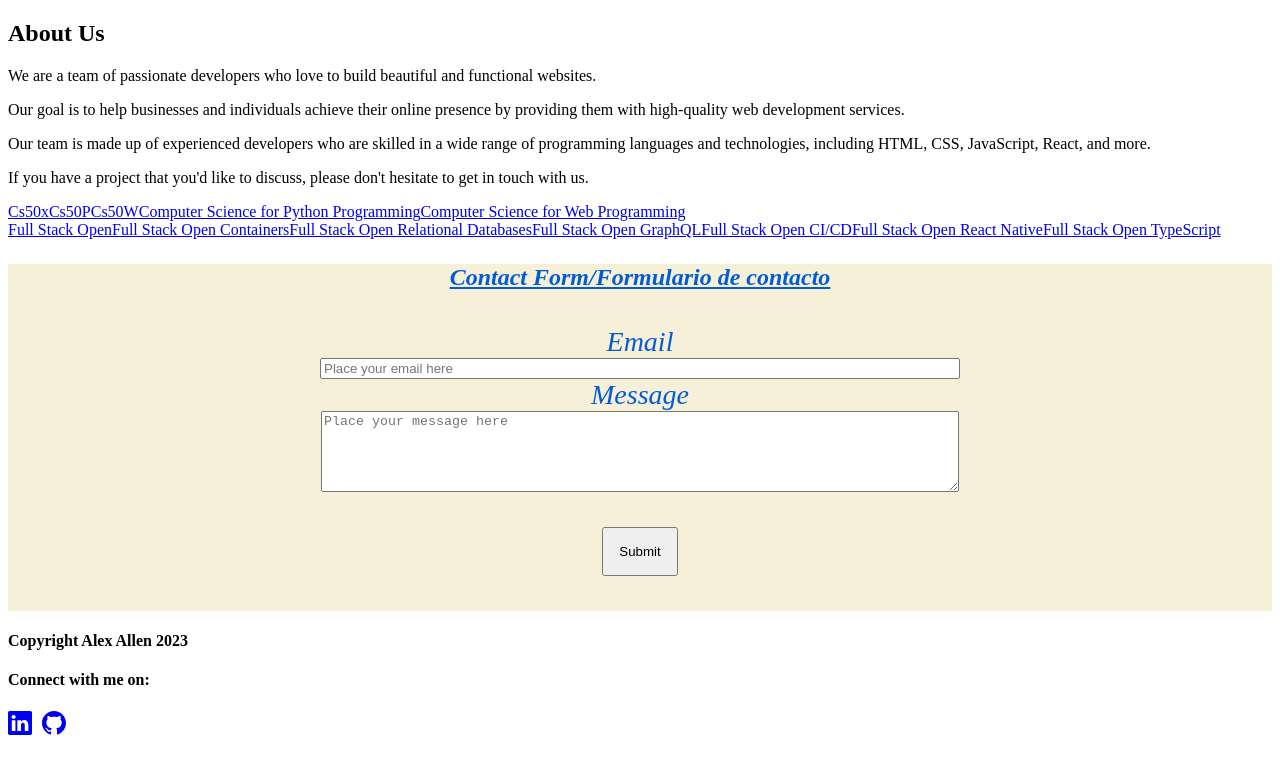
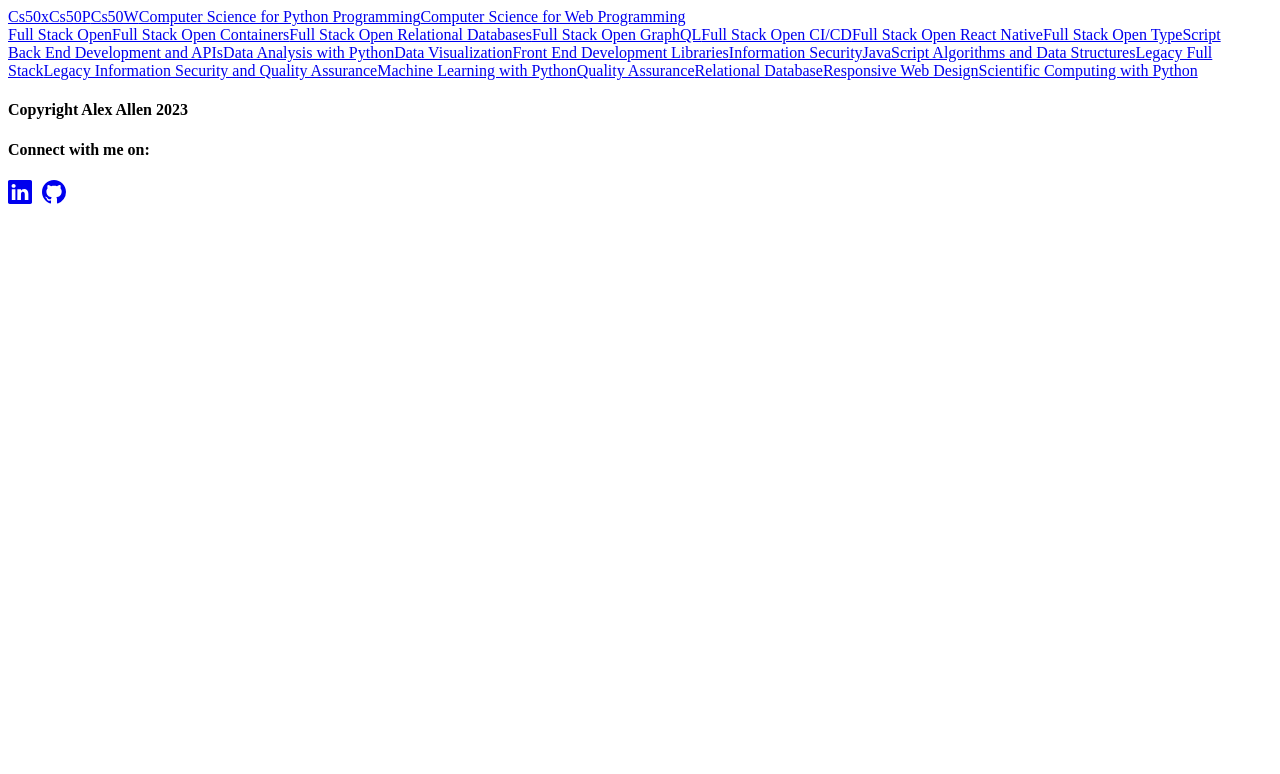
Before and after one commit to AlexAllen247/Teckbuff, a React (Create React App) app in the folder frontend/: page /certifications in a window 1280 px wide. Shown: the top 774 px of the page. Built offline with nearby package versions, Linux system fonts and the light colour scheme.

Commit message:
added all certifications

```diff
--- a/frontend/src/App.js
+++ b/frontend/src/App.js
@@ -1,11 +1,13 @@
 import { useState } from "react";
 import React from "react";
+import { Routes, Route } from "react-router-dom";
 
 import ContactForm from "./components/ContactForm";
 import Notification from "./components/Notfication";
 import Footer from "./components/Footer";
 import About from "./components/About";
 import Certifications from "./components/Certifications";
+import Profile from "./components/Profile";
 
 import contactFormService from "./services/contactForms";
 
@@ -37,9 +39,17 @@ const App = () => {
   return (
     <div>
       <Notification notification={notification} />
-      <About />
-      <Certifications />
-      <ContactForm onCreate={createForm} />
+      <Routes>
+        <Route path="/" element={<Profile />} />
+        <Route path="/certifications" element={<Certifications />} />
+        <Route path="/about" element={<About />} />
+
+        <Route
+          path="/contactforms"
+          element={<ContactForm onCreate={createForm} />}
+        />
+      </Routes>
+
       <Footer />
     </div>
   );
--- a/frontend/src/components/Certifications.js
+++ b/frontend/src/components/Certifications.js
@@ -91,7 +91,99 @@ const Certifications = () => {
         Full Stack Open TypeScript
       </a>
       </div>
-      <div className="FreeCodeCamp"></div>
+      <div className="FreeCodeCamp">
+      <a
+        href="https://www.freecodecamp.org/certification/AlexAllen247/back-end-development-and-apis"
+        target="_blank"
+        rel="noreferrer"
+      >
+        Back End Development and APIs
+      </a>
+      <a
+        href="https://www.freecodecamp.org/certification/AlexAllen247/data-analysis-with-python-v7"
+        target="_blank"
+        rel="noreferrer"
+      >
+        Data Analysis with Python
+      </a>
+      <a
+        href="https://www.freecodecamp.org/certification/AlexAllen247/data-visualization"
+        target="_blank"
+        rel="noreferrer"
+      >
+        Data Visualization
+      </a>
+      <a
+        href="https://www.freecodecamp.org/certification/AlexAllen247/front-end-development-libraries"
+        target="_blank"
+        rel="noreferrer"
+      >
+        Front End Development Libraries
+      </a>
+      <a
+        href="https://www.freecodecamp.org/certification/AlexAllen247/information-security-v7"
+        target="_blank"
+        rel="noreferrer"
+      >
+        Information Security
+      </a>
+      <a
+        href="https://www.freecodecamp.org/certification/AlexAllen247/javascript-algorithms-and-data-structures"
+        target="_blank"
+        rel="noreferrer"
+      >
+        JavaScript Algorithms and Data Structures
+      </a>
+      <a
+        href="https://www.freecodecamp.org/certification/AlexAllen247/full-stack"
+        target="_blank"
+        rel="noreferrer"
+      >
+        Legacy Full Stack
+      </a>
+      <a
+        href="https://www.freecodecamp.org/certification/AlexAllen247/information-security-and-quality-assurance"
+        target="_blank"
+        rel="noreferrer"
+      >
+        Legacy Information Security and Quality Assurance
+      </a>
+      <a
+        href="https://www.freecodecamp.org/certification/AlexAllen247/machine-learning-with-python-v7"
+        target="_blank"
+        rel="noreferrer"
+      >
+        Machine Learning with Python
+      </a>
+      <a
+        href="https://www.freecodecamp.org/certification/AlexAllen247/quality-assurance-v7"
+        target="_blank"
+        rel="noreferrer"
+      >
+        Quality Assurance
+      </a>
+      <a
+        href="https://www.freecodecamp.org/certification/AlexAllen247/relational-database-v8"
+        target="_blank"
+        rel="noreferrer"
+      >
+        Relational Database
+      </a>
+      <a
+        href="https://www.freecodecamp.org/certification/AlexAllen247/responsive-web-design"
+        target="_blank"
+        rel="noreferrer"
+      >
+        Responsive Web Design
+      </a>
+      <a
+        href="https://www.freecodecamp.org/certification/AlexAllen247/scientific-computing-with-python-v7"
+        target="_blank"
+        rel="noreferrer"
+      >
+        Scientific Computing with Python
+      </a>
+      </div>
     </section>
   );
 };
--- a/frontend/src/index.js
+++ b/frontend/src/index.js
@@ -1,5 +1,10 @@
 import React from "react";
 import ReactDOM from "react-dom/client";
 import App from "./App";
+import { BrowserRouter as Router } from "react-router-dom";
 
-ReactDOM.createRoot(document.getElementById("root")).render(<App />);
+ReactDOM.createRoot(document.getElementById("root")).render(
+  <Router>
+    <App />
+  </Router>
+);
```
Also changed, not shown: frontend/src/components/Profile.js (added).
